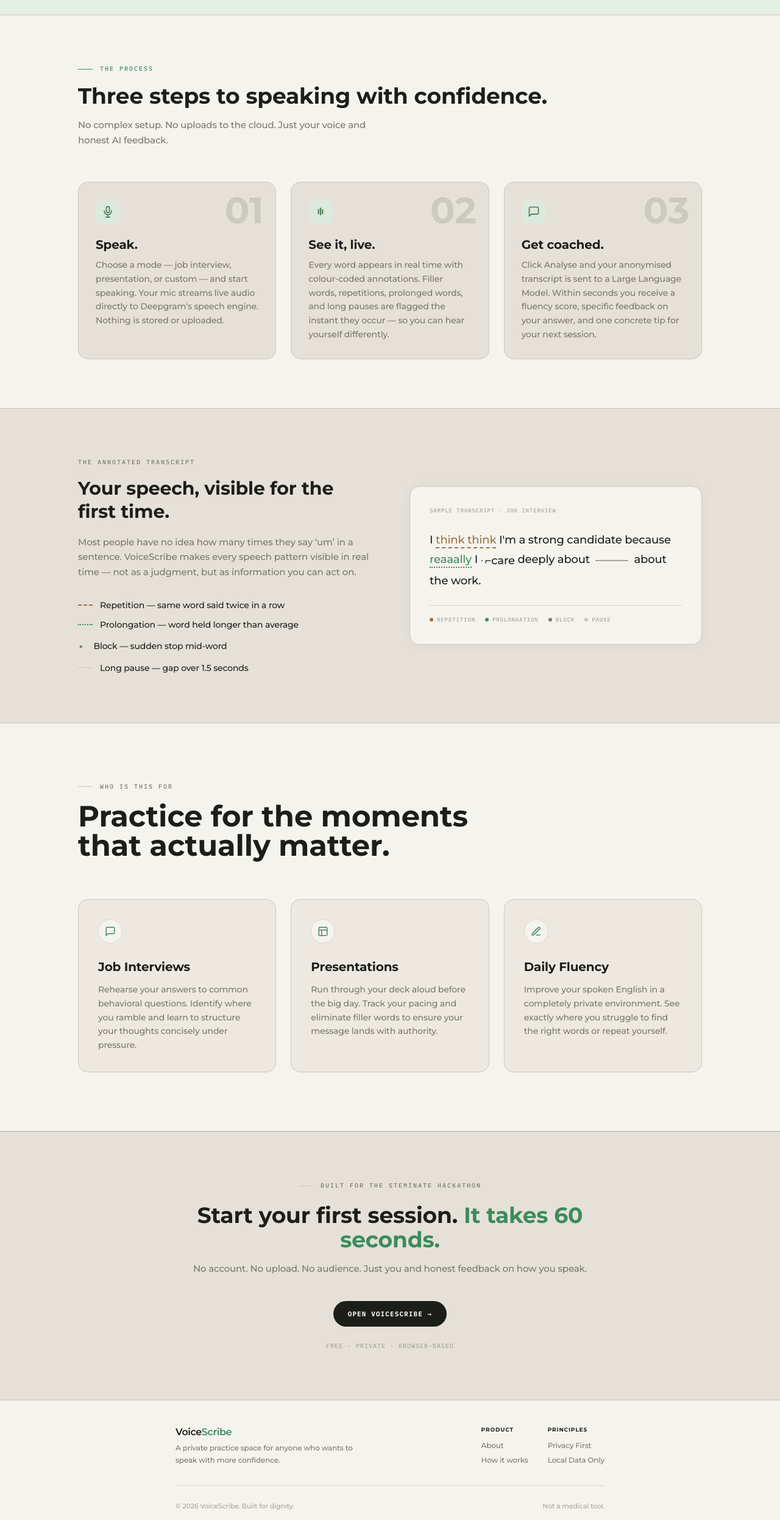
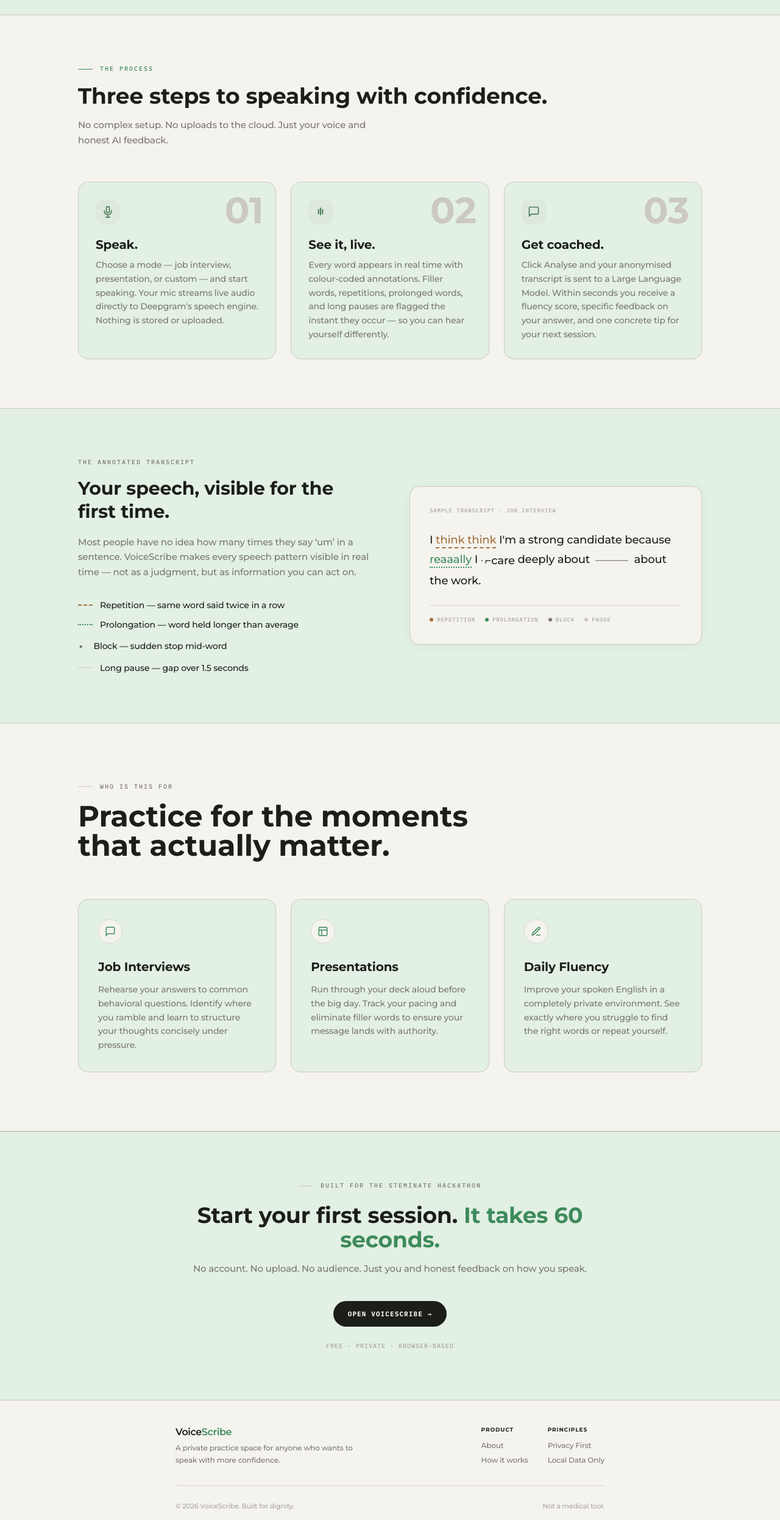
Before and after one commit to arj-co/VoiceScribe, a Next.js app: page / in a window 1280 px wide. Shown: the part 971-3463 px from the top of the page at 61% size. Built offline with nearby package versions, Linux system fonts and the light colour scheme.

Commit message:
style: change step cards, use cases, transcript section, and cta backgrounds to green

```diff
--- a/src/app/page.tsx
+++ b/src/app/page.tsx
@@ -186,7 +186,7 @@
             <div className="grid grid-cols-1 sm:grid-cols-3 gap-6">
               {/* Step 1 — Speak */}
               <motion.div
-                className="bg-paper-deep border border-rule rounded-2xl p-7 relative overflow-hidden"
+                className="bg-sage-wash border border-rule rounded-2xl p-7 relative overflow-hidden"
                 initial={{ opacity: 0, y: 20 }}
                 whileInView={{ opacity: 1, y: 0 }}
                 viewport={{ once: true }}
@@ -209,7 +209,7 @@
 
               {/* Step 2 — See it, live */}
               <motion.div
-                className="bg-paper-deep border border-rule rounded-2xl p-7 relative overflow-hidden"
+                className="bg-sage-wash border border-rule rounded-2xl p-7 relative overflow-hidden"
                 initial={{ opacity: 0, y: 20 }}
                 whileInView={{ opacity: 1, y: 0 }}
                 viewport={{ once: true }}
@@ -231,7 +231,7 @@
 
               {/* Step 3 — Get coached */}
               <motion.div
-                className="bg-paper-deep border border-rule rounded-2xl p-7 relative overflow-hidden"
+                className="bg-sage-wash border border-rule rounded-2xl p-7 relative overflow-hidden"
                 initial={{ opacity: 0, y: 20 }}
                 whileInView={{ opacity: 1, y: 0 }}
                 viewport={{ once: true }}
@@ -255,7 +255,7 @@
         {/* ============================================================
             SECTION 4 — TRANSCRIPT FEATURE HIGHLIGHT
         ============================================================ */}
-        <section className="bg-paper-deep border-y border-rule py-20 px-6">
+        <section className="bg-sage-wash border-y border-rule py-20 px-6">
           <div className="max-w-5xl mx-auto">
             <div className="grid grid-cols-1 md:grid-cols-2 gap-16 items-center">
               {/* Left — Text */}
@@ -351,7 +351,7 @@
             <div className="grid grid-cols-1 md:grid-cols-3 gap-6">
               {/* Use Case 1 */}
               <motion.div
-                className="bg-paper-warm border border-rule rounded-2xl p-8 hover:-translate-y-1 transition-transform duration-300"
+                className="bg-sage-wash border border-rule rounded-2xl p-8 hover:-translate-y-1 transition-transform duration-300"
                 initial={{ opacity: 0, y: 20 }}
                 whileInView={{ opacity: 1, y: 0 }}
                 viewport={{ once: true }}
@@ -370,7 +370,7 @@
 
               {/* Use Case 2 */}
               <motion.div
-                className="bg-paper-warm border border-rule rounded-2xl p-8 hover:-translate-y-1 transition-transform duration-300"
+                className="bg-sage-wash border border-rule rounded-2xl p-8 hover:-translate-y-1 transition-transform duration-300"
                 initial={{ opacity: 0, y: 20 }}
                 whileInView={{ opacity: 1, y: 0 }}
                 viewport={{ once: true }}
@@ -391,7 +391,7 @@
 
               {/* Use Case 3 */}
               <motion.div
-                className="bg-paper-warm border border-rule rounded-2xl p-8 hover:-translate-y-1 transition-transform duration-300"
+                className="bg-sage-wash border border-rule rounded-2xl p-8 hover:-translate-y-1 transition-transform duration-300"
                 initial={{ opacity: 0, y: 20 }}
                 whileInView={{ opacity: 1, y: 0 }}
                 viewport={{ once: true }}
@@ -415,7 +415,7 @@
         {/* ============================================================
             SECTION 6 — BOTTOM CTA
         ============================================================ */}
-        <section className="bg-paper-deep border-t border-rule py-20 px-6 text-center">
+        <section className="bg-sage-wash border-t border-rule py-20 px-6 text-center">
           <div className="max-w-2xl mx-auto">
             <motion.div
               initial={{ opacity: 0, y: 20 }}
```
